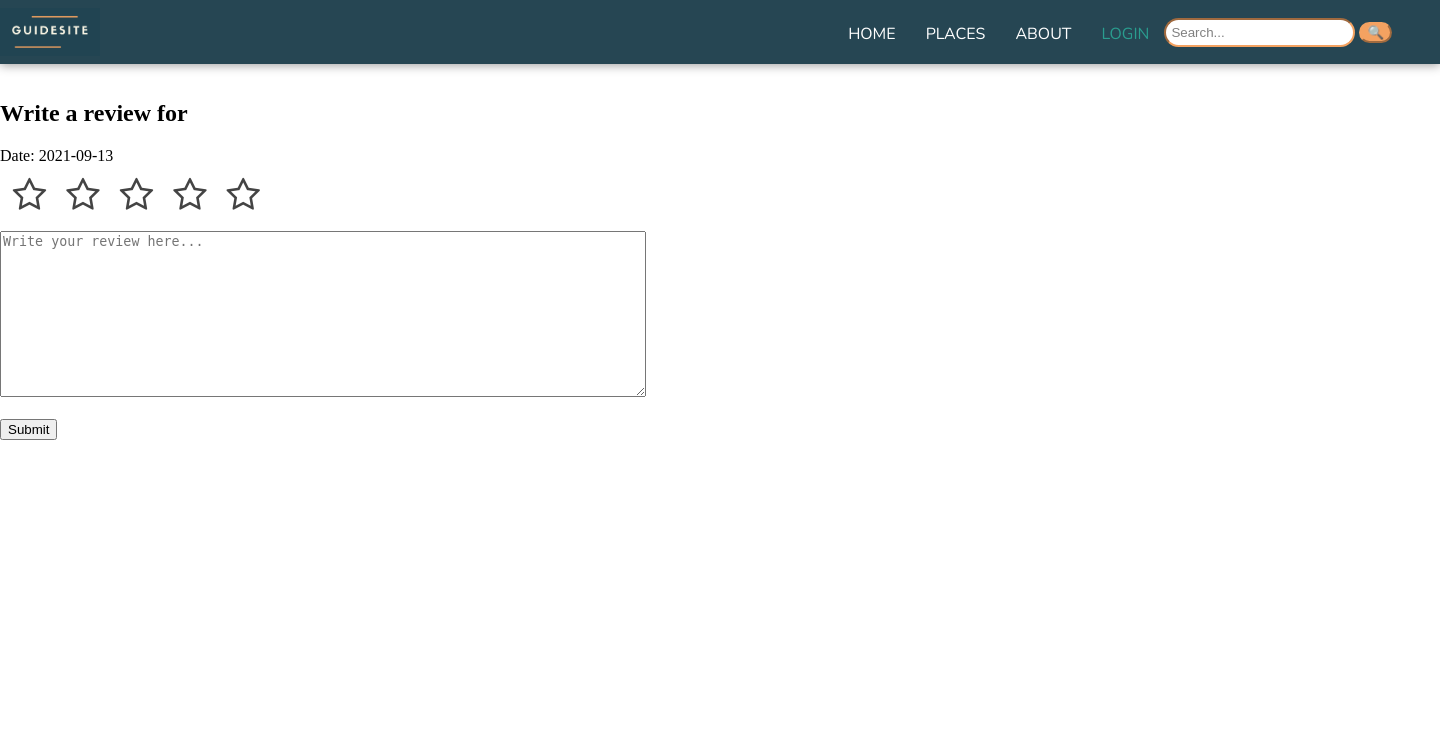
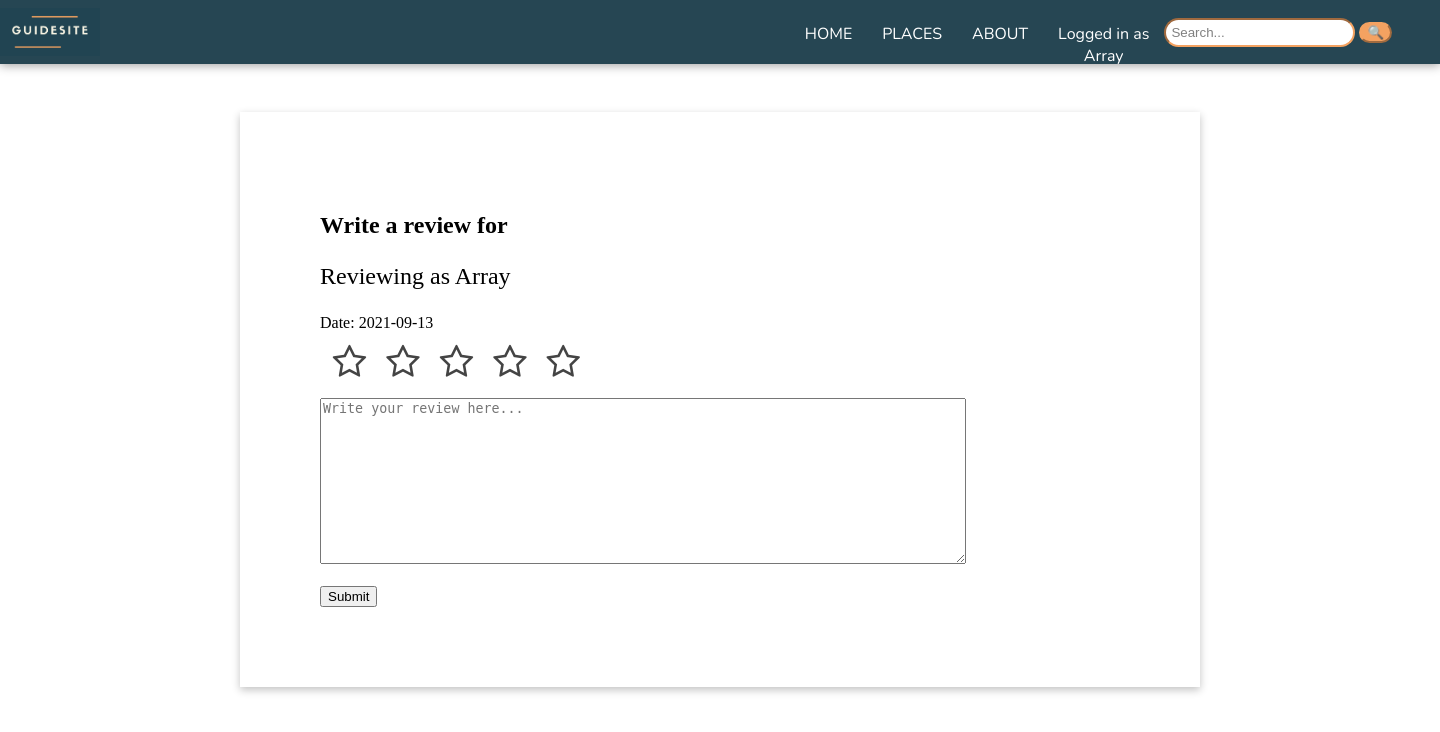
Before and after one commit to hiroseme/guide_site2021, a PHP site: page /write_review.php in a window 1440 px wide. Shown: the top 732 px of the page. Run offline with PHP 8.4, Linux system fonts and the light colour scheme; the visitor is signed in with stand-in values (Sample User, id 1); data that the repository does not hold is empty; some libraries are stand-ins or nearby versions.

Commit message:
Add files via upload

```diff
--- a/write_review.php
+++ b/write_review.php
@@ -42,7 +42,19 @@ $reviewid = "$id$username";
                        onclick="value=''">
                 <input class="search_btn_nav" type="submit" name="submit" value="&#x1F50D">
             </form>
-            <a class="a_nav a_nav_clicked" href="login.php"> LOGIN </a>
+            <?php
+            if(isset($_SESSION['logged_in'])){
+                $username = $_SESSION['logged_in'];
+                echo "<a class='a_nav' href='login.php'> Logged in as<br>".$username." </a>";
+            }
+            elseif(isset($_SESSION['logged_in_admin'])){
+                $username_admin = $_SESSION['logged_in_admin'];
+                echo "<a class='a_nav' href='login.php'> Logged in as ".$username_admin." </a>";
+            }
+            else {
+                echo "<a class='a_nav' href='login.php'> LOGIN </a>";
+            }
+            ?>
             <a class="a_nav" href="index.php"> ABOUT </a>
             <a class="a_nav" href="places.php"> PLACES </a>
             <a class="a_nav" href="index.php"> HOME </a>
@@ -50,8 +62,9 @@ $reviewid = "$id$username";
     </nav>
 </header>
 <main class="main_login">
-    <h2>Write a review for <?php echo $this_place_record['PlaceName']?></h2>
-    <div class="user_login_container">
+    <div class="review_container2">
+        <h2>Write a review for <?php echo $this_place_record['PlaceName']?></h2>
+        <p>Reviewing as <?php echo $username ?></p>
         <form name="review_form" id="review_form" method="post" action="process_new_review.php">
             <label for="date">Date: <?php echo date("Y-m-d");?> </label>
             <input type='hidden' name='date' value='<?php echo date("Y-m-d");?>'><br>
@@ -66,7 +79,7 @@ $reviewid = "$id$username";
                 <label class="star star-2" for="star-2"></label>
                 <input class="star star-1" id="star-1" type="radio" name="star" value="1"/>
                 <label class="star star-1" for="star-1"></label>
-            </div>
+            </div><br>
             <textarea class="review_box" placeholder="Write your review here..." type="text" name="description"></textarea><br>
             <input type="hidden" name="reviewid" value="<?php echo $reviewid;?>">
             <input type="hidden" name="placeid" value="<?php echo $id;?>"><br>
```
